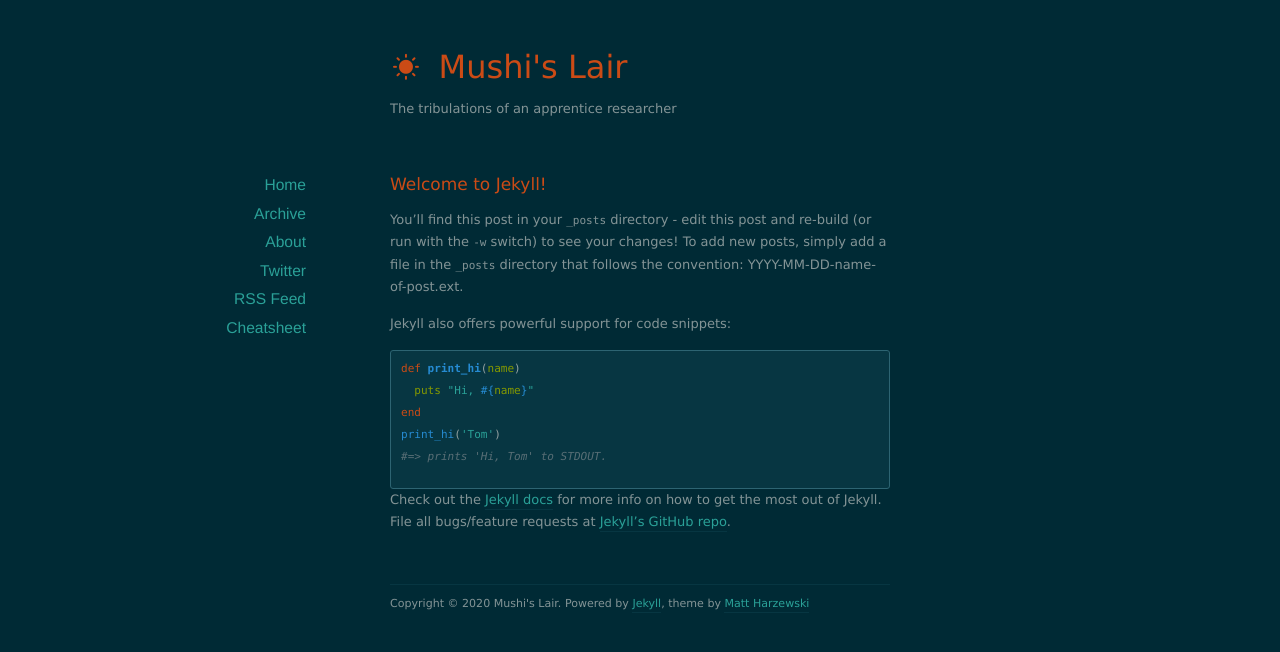
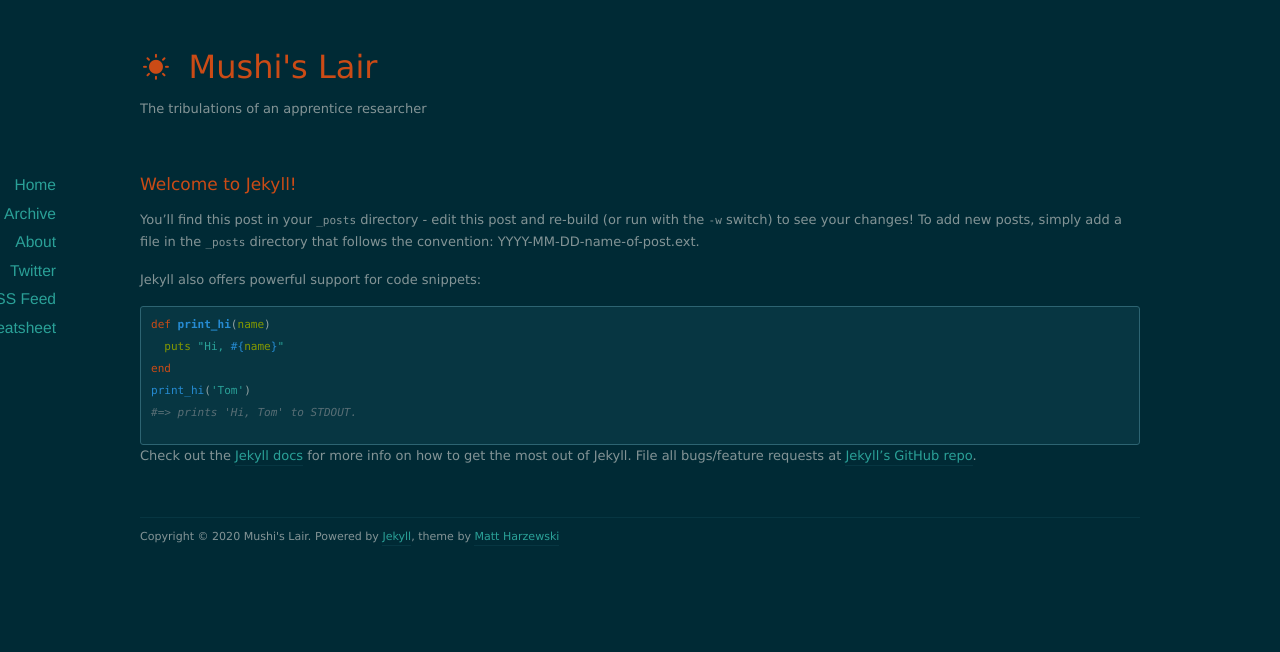
Before and after one commit to Mushi-mushi/mushi-mushi.github.io, a Jekyll site: the page built from index.html, in a window 1280 px wide. Shown: the top 652 px of the page. Built offline with Jekyll 4.4.1, drawn with Linux system fonts in a browser that asks for light colours; nearby versions of some CDN libraries; the list of posts is cut into pages by our own code.

Commit message:
Update style.css

```diff
--- a/assets/css/style.css
+++ b/assets/css/style.css
@@ -109,13 +109,13 @@ h3 {
 
 /*** Structure ***/
 #page {
-	width: 500px;
+	width: 1000px;
 	margin: 0 auto;
 	position: relative;
 }
 
 #header {
-	width: 500px;
+	width: 1000px;
 	margin: 40px auto 50px auto;
 }
 #header h1 {
@@ -127,7 +127,7 @@ h3 {
 }
 
 #footer {
-	width: 500px;
+	width: 1000px;
 	margin: 50px auto 20px auto;
 	padding-top: 10px;
 	font-size: 0.85em;
@@ -135,7 +135,7 @@ h3 {
 }
 
 #content {
-	width: 500px;
+	width: 1000px;
 	margin: 0 auto;
 }
 
```
